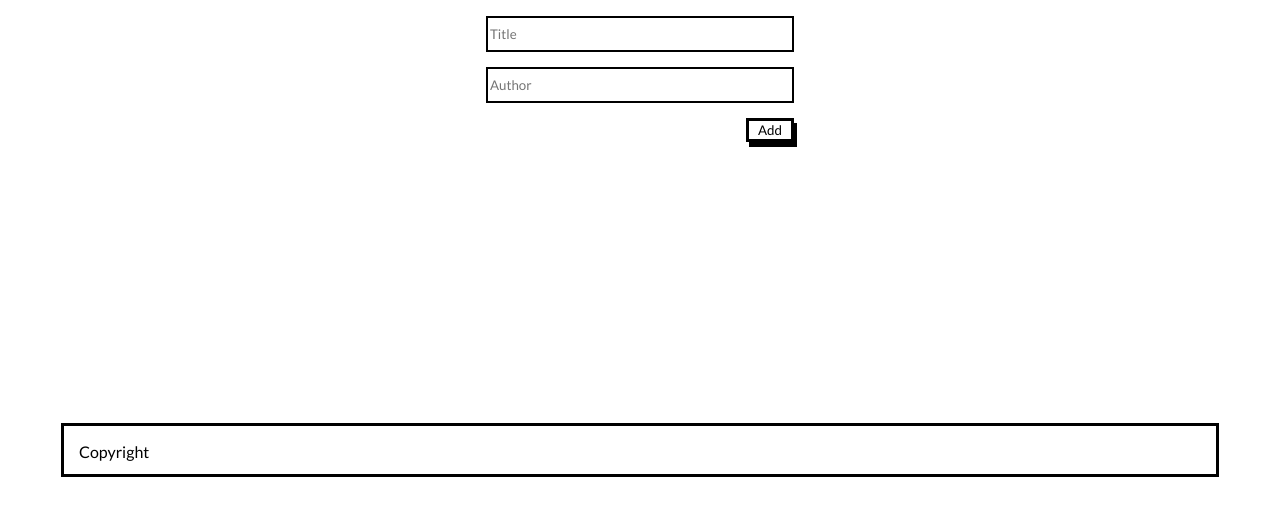
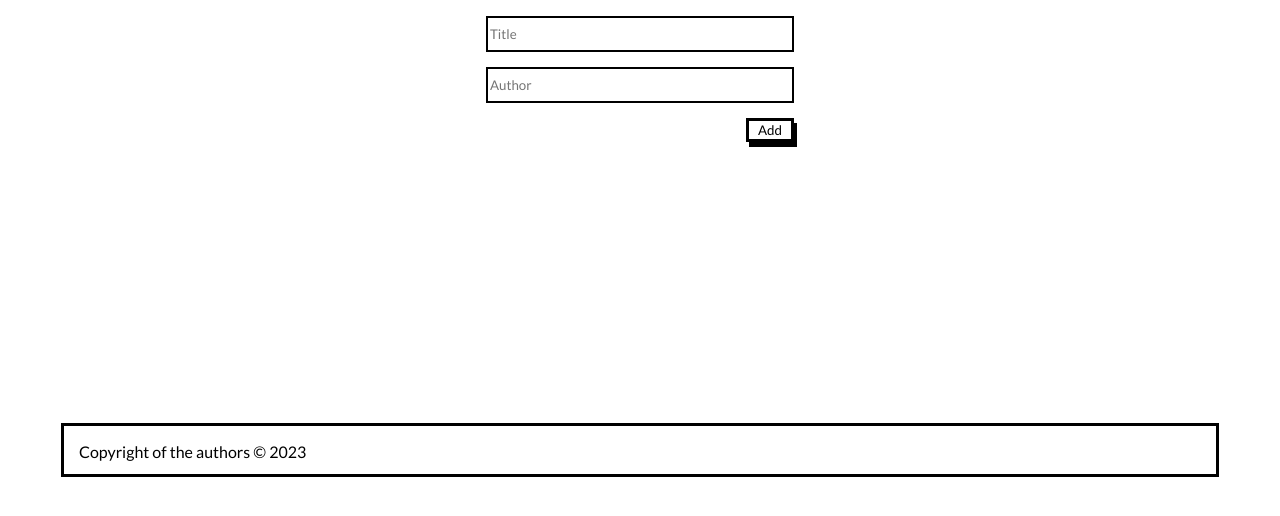
Before and after one commit to SaveryIV/Awesome-Books-Project, a website: page index.html in a window 1280 px wide. Shown: the part 266-782 px from the top of the page. Drawn offline with Linux system fonts and the light colour scheme.

Commit message:
Add copyright content

```diff
--- a/index.html
+++ b/index.html
@@ -43,7 +43,7 @@
     </main>
     <footer class="footer">
         <div class="footer-container">
-            <p>Copyright</p>
+            <p>Copyright of the authors © 2023</p>
         </div>
     </footer>
     <script class="script" src="app.js"></script>
```
